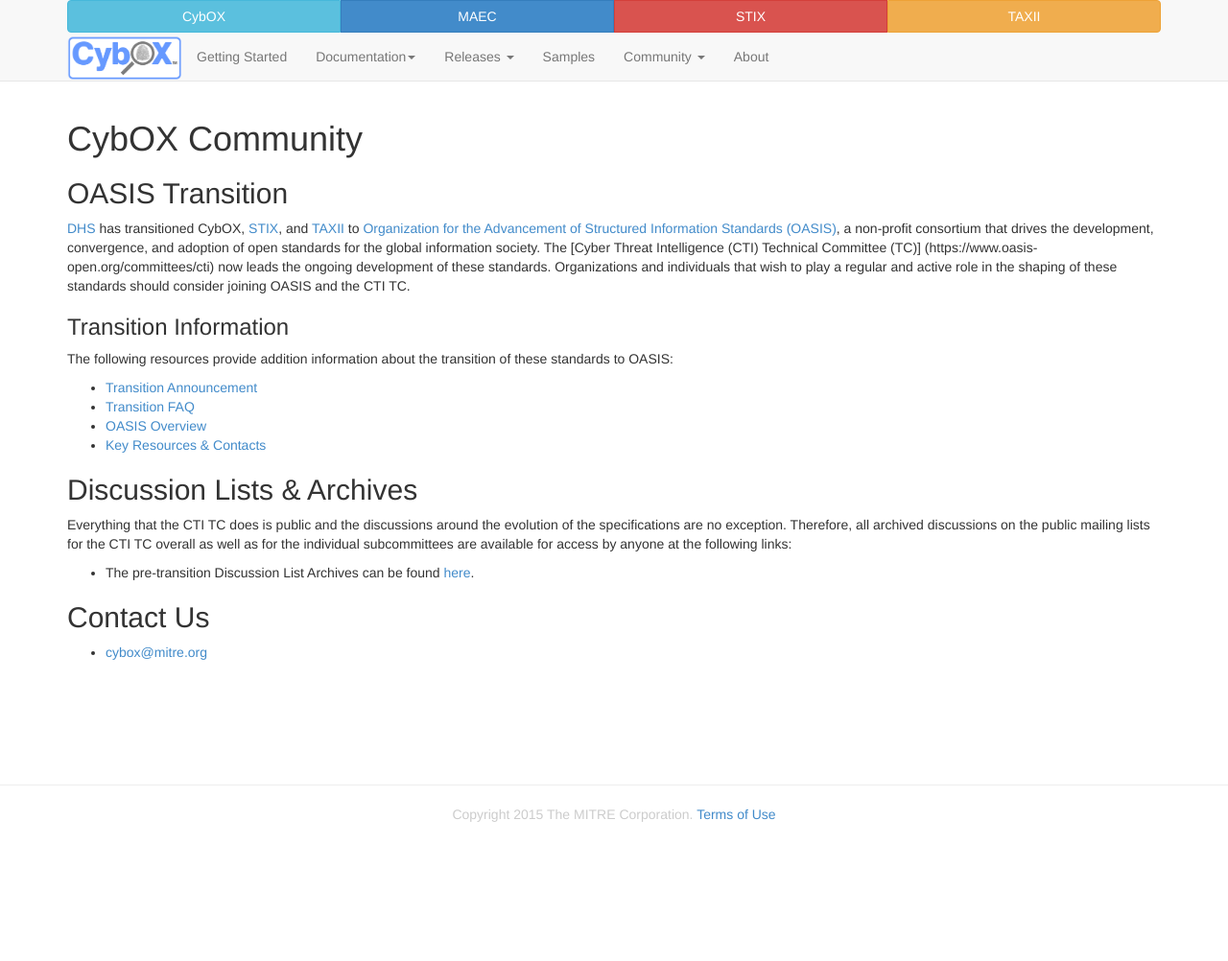
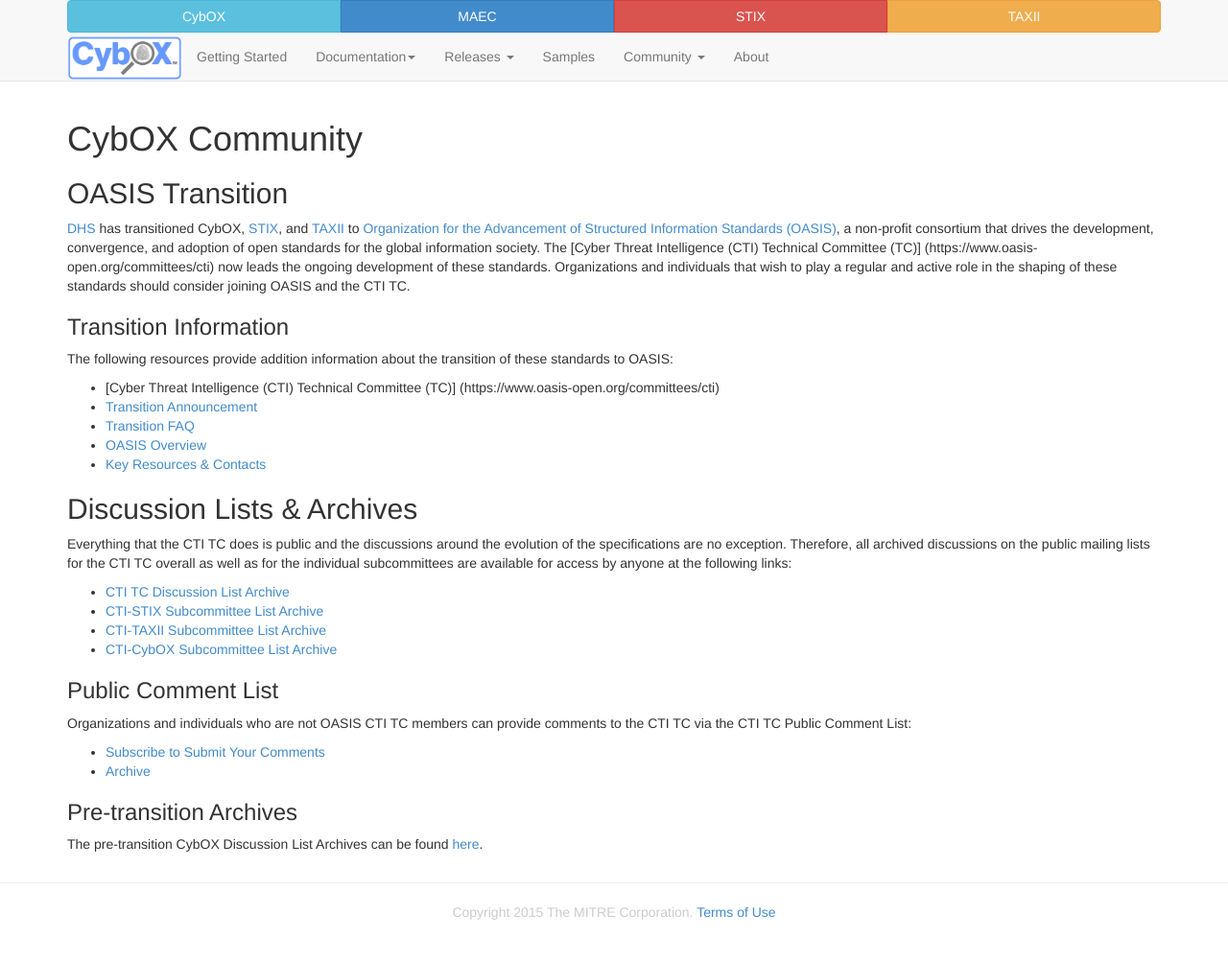
Before and after one commit to CybOXProject/cyboxproject.github.io, a Jekyll site: the page built from community/index.md, in a window 1280 px wide. Shown: the whole page at 96% size. Built offline with Jekyll 4.4.1, drawn with Linux system fonts in a browser that asks for light colours; Markdown is read by kramdown in place of the engine named in the settings; before the commit the page ends 900 px from its top, so only the background shows below that.

Commit message:
Update index.md

```diff
--- a/community/index.md
+++ b/community/index.md
@@ -9,6 +9,7 @@
 
 ###Transition Information
 The following resources provide addition information about the transition of these standards to OASIS:
+* [Cyber Threat Intelligence (CTI) Technical Committee (TC)] (https://www.oasis-open.org/committees/cti)
 * [Transition Announcement](http://stixproject.tumblr.com/post/117006597637/dhs-leads-effort-to-transition-automated)
 * [Transition FAQ](https://stixproject.github.io/oasis-faq.pdf)
 * [OASIS Overview](https://stixproject.github.io/stix-at-oasis.pdf)
@@ -17,9 +18,16 @@
 ##Discussion Lists & Archives
 Everything that the CTI TC does is public and the discussions around the evolution of the specifications are no exception. Therefore, all archived discussions on the public mailing lists for the CTI TC overall as well as for the individual subcommittees are available for access by anyone at the following links:
 
+* [CTI TC Discussion List Archive](https://lists.oasis-open.org/archives/cti/)
+* [CTI-STIX Subcommittee List Archive](https://lists.oasis-open.org/archives/cti-stix/)
+* [CTI-TAXII Subcommittee List Archive](https://lists.oasis-open.org/archives/cti-taxii/)
+* [CTI-CybOX Subcommittee List Archive](https://lists.oasis-open.org/archives/cti-cybox/)
 
-* The pre-transition Discussion List Archives can be found [here](http://making-security-measurable.1364806.n2.nabble.com/CybOX-Discussion-List-Archive-f7579263.html).
+###Public Comment List
+Organizations and individuals who are not OASIS CTI TC members can provide comments to the CTI TC via the CTI TC Public Comment List:
 
+* [Subscribe to Submit Your Comments](http://www.oasis-open.org/committees/comments/form.php?wg_abbrev=cti)
+* [Archive](https://lists.oasis-open.org/archives/cti-comment/)
 
-##Contact Us
-* [cybox@mitre.org](mailto:cybox@mitre.org)
+###Pre-transition Archives
+The pre-transition CybOX Discussion List Archives can be found [here](http://making-security-measurable.1364806.n2.nabble.com/CybOX-Discussion-List-Archive-f7579263.html).
```
